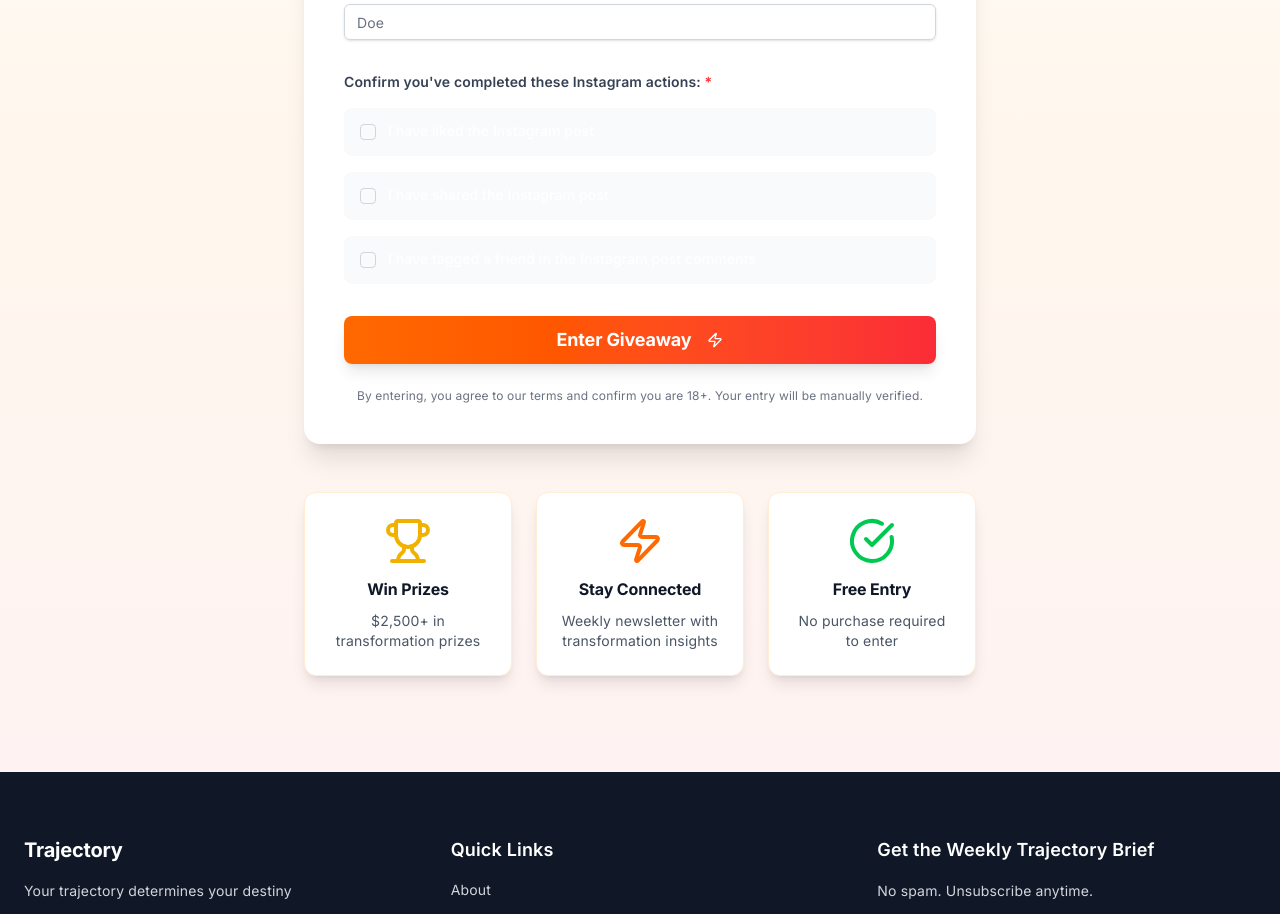
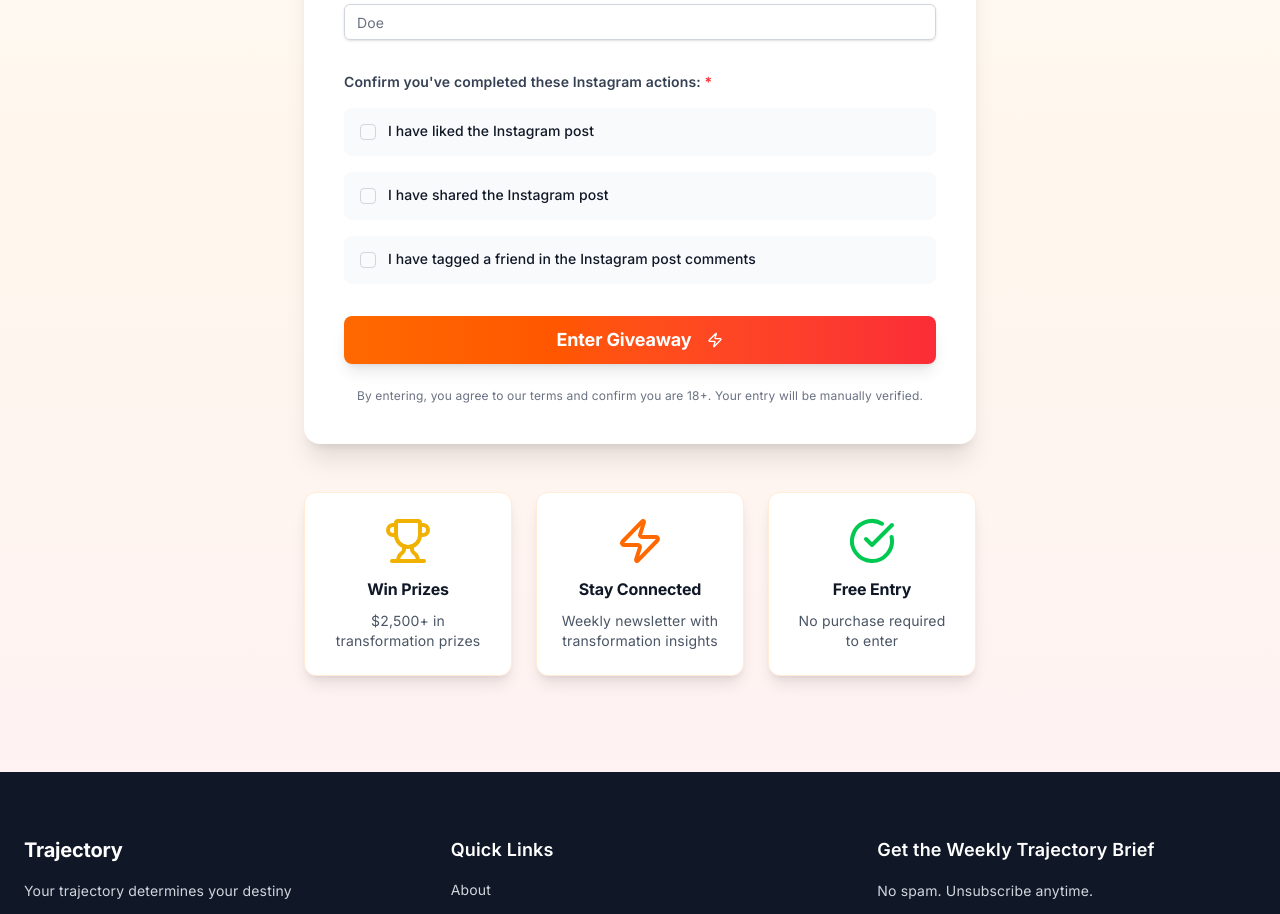
Before and after one commit to Swiftzwif/RRR, a Next.js app in the folder apps/trajectory2/: page /giveaway in a window 1280 px wide. Shown: the part 3060-3974 px from the top of the page. Built offline with nearby package versions, Linux system fonts and the light colour scheme; no server answers; the database is empty.

Commit message:
fix(giveaway): restore text-gray-900 to Instagram requirement labels

```diff
--- a/apps/trajectory2/src/components/giveaway/GiveawayEntryForm.tsx
+++ b/apps/trajectory2/src/components/giveaway/GiveawayEntryForm.tsx
@@ -314,7 +314,7 @@ export default function GiveawayEntryForm() {
                 className={errors.likedPost ? 'border-red-500' : ''}
               />
               <Label htmlFor="likedPost" className="flex-1 cursor-pointer">
-                <span className="font-medium">I have liked the Instagram post</span>
+                <span className="font-medium text-gray-900">I have liked the Instagram post</span>
                 {errors.likedPost && (
                   <p className="text-red-500 text-sm mt-1">{errors.likedPost}</p>
                 )}
@@ -332,7 +332,7 @@ export default function GiveawayEntryForm() {
                 className={errors.sharedPost ? 'border-red-500' : ''}
               />
               <Label htmlFor="sharedPost" className="flex-1 cursor-pointer">
-                <span className="font-medium">I have shared the Instagram post</span>
+                <span className="font-medium text-gray-900">I have shared the Instagram post</span>
                 {errors.sharedPost && (
                   <p className="text-red-500 text-sm mt-1">{errors.sharedPost}</p>
                 )}
@@ -350,7 +350,7 @@ export default function GiveawayEntryForm() {
                 className={errors.taggedFriend ? 'border-red-500' : ''}
               />
               <Label htmlFor="taggedFriend" className="flex-1 cursor-pointer">
-                <span className="font-medium">I have tagged a friend in the Instagram post comments</span>
+                <span className="font-medium text-gray-900">I have tagged a friend in the Instagram post comments</span>
                 {errors.taggedFriend && (
                   <p className="text-red-500 text-sm mt-1">{errors.taggedFriend}</p>
                 )}
```
